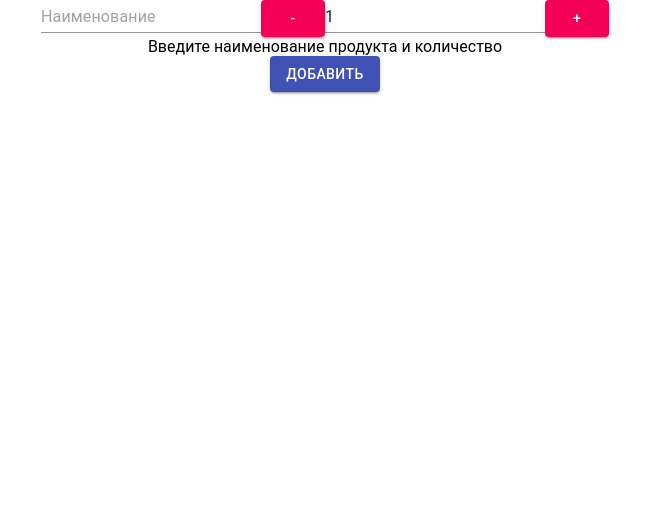
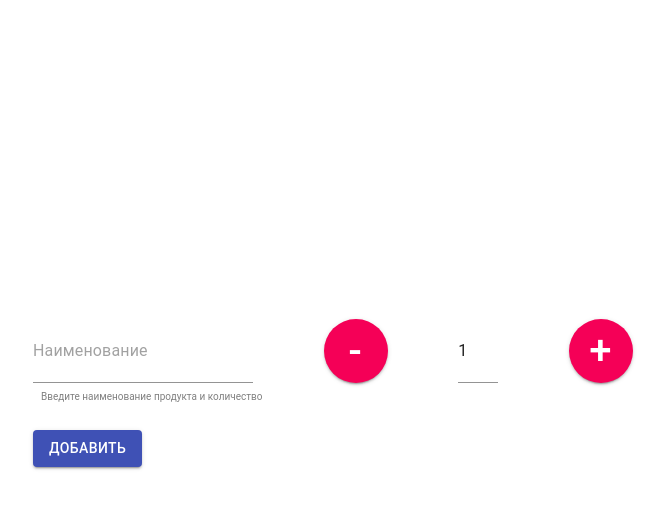
Before and after one commit to ValadzkoAliaksei/Cleverland_React, a React (Create React App) app: page / in a window 1280 px wide. Shown: the top 508 px of the page, without its empty margins (315-980 px from the left). Built offline with nearby package versions, Linux system fonts and the light colour scheme.

Commit message:
Чуть чуть вёрстки

```diff
--- a/src/App.css
+++ b/src/App.css
@@ -1,3 +1,31 @@
 .App {
-  text-align: center;
-}
+  width: 600px;
+ }
+
+.AppBlock {
+  display: flex;
+  justify-content: space-between;
+ }
+
+.NumberInput {
+   width: 40px;
+ }
+
+.TextBlock {
+   padding: 8px;
+   color: gray;
+   font-size: 10px;
+ }
+
+button.PlusButton,
+button.MinusButton {
+    border-radius: 32px;
+    width: 64px;
+    height: 64px;
+    font-size: 40px;
+  }
+
+  button.AddButton {
+    margin-top: 20px;
+    margin-bottom: 30px;
+  }
--- a/src/App.js
+++ b/src/App.js
@@ -45,6 +45,7 @@ class App extends React.Component {
   render() {
     return (
       <div className="App">
+        <div className="AppBlock">
           <Input
             type='text'
             value={this.state.product}
@@ -53,6 +54,7 @@ class App extends React.Component {
             >
           </Input>
           <Button
+            className='MinusButton'
             variant="contained"
             color="secondary"
             onClick={ this.onMinusClick }
@@ -61,22 +63,26 @@ class App extends React.Component {
               -
           </Button>
           <Input
+            className='NumberInput'
             type='text'
             value={this.state.number}
             placeholder='1'
             >
           </Input>
           <Button
+            className='PlusButton'
             variant="contained"
             color="secondary"
             onClick={ this.onPlusClick }
             >
               +
           </Button>
-        <div>
+        </div>
+        <div className='TextBlock'>
           Введите наименование продукта и количество
         </div>
         <Button
+          className='AddButton'
           variant="contained"
           color="primary"
           onClick={ this.onAdd }
--- a/src/List.css
+++ b/src/List.css
@@ -1,4 +1,9 @@
-body {
-  margin: 0;
-  font-family: 'Roboto', sans-serif;
+.List {
+  margin-top: 20px;
+
 }
+label.ProductLabel {
+  width: 300px;
+  display: flex;
+  justify-content: space-between;
+}
--- a/src/List.js
+++ b/src/List.js
@@ -20,6 +20,7 @@ class List extends React.Component {
       return (
         <div className="List">
           <FormControlLabel
+            className = "ProductLabel"
             control={
             <Checkbox
               checked={this.state.checked}
--- a/src/index.css
+++ b/src/index.css
@@ -1,4 +1,8 @@
 body {
-  margin: 0;
+  display: flex;
+  justify-content: center;
+  align-items: center;
+  height: 100vh;
+  width: 100vw;
   font-family: 'Roboto', sans-serif;
 }
```
Lines whose indentation alone changed are shown as unchanged.
